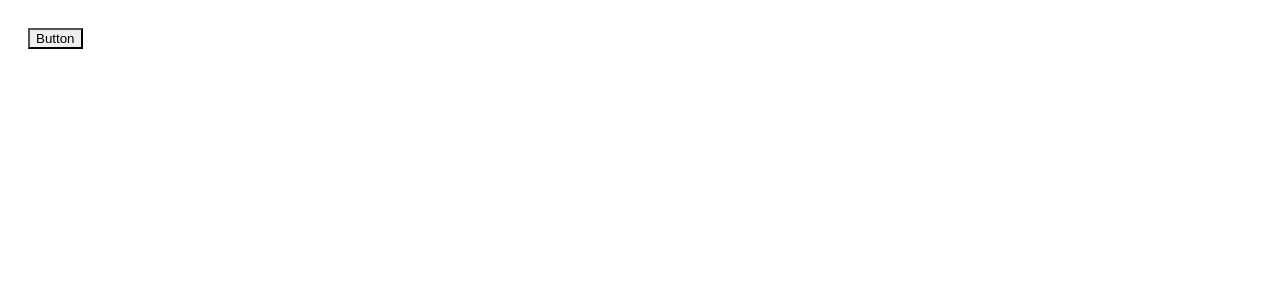
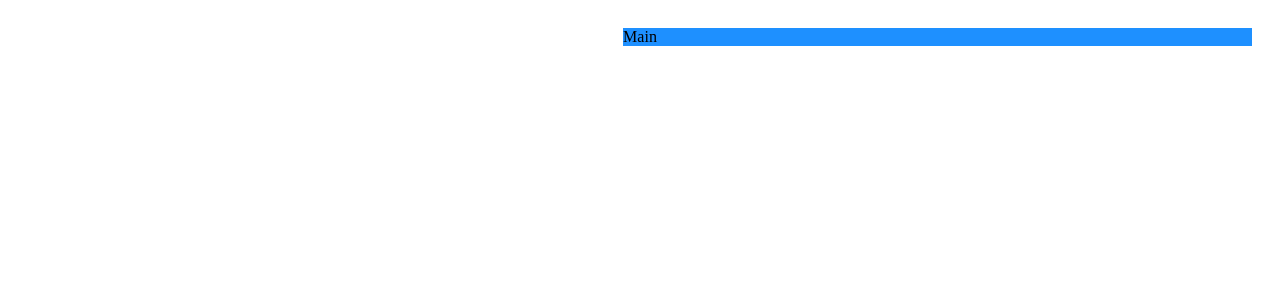
Before and after one commit to SolaOgunsola/game-hub, a React (Vite) app: page / in a window 1280 px wide. Shown: the top 300 px of the page. Built offline with nearby package versions, Linux system fonts and the light colour scheme; the HTML template or start-up script is replaced by a standard one.

Commit message:
Define template area for app

```diff
--- a/src/App.tsx
+++ b/src/App.tsx
@@ -1,8 +1,27 @@
-import { Button } from '@chakra-ui/react';
+import { Button, Grid, GridItem, Show } from '@chakra-ui/react';
 import './App.css';
 
 function App() {
-    return <Button colorScheme='blue'>Button</Button>;
+    return (
+        <Grid
+            templateAreas={{
+                base: `"nav" "main"`,
+                lg: `"nav nav" "aside main"`,
+            }}
+        >
+            <GridItem area='nav' bg='coral'>
+                Nav
+            </GridItem>
+            <Show above='lg'>
+                <GridItem area='aside' bg='gold'>
+                    Aside
+                </GridItem>
+            </Show>
+            <GridItem area='main' bg='dodgerblue'>
+                Main
+            </GridItem>
+        </Grid>
+    );
 }
 
 export default App;
```
